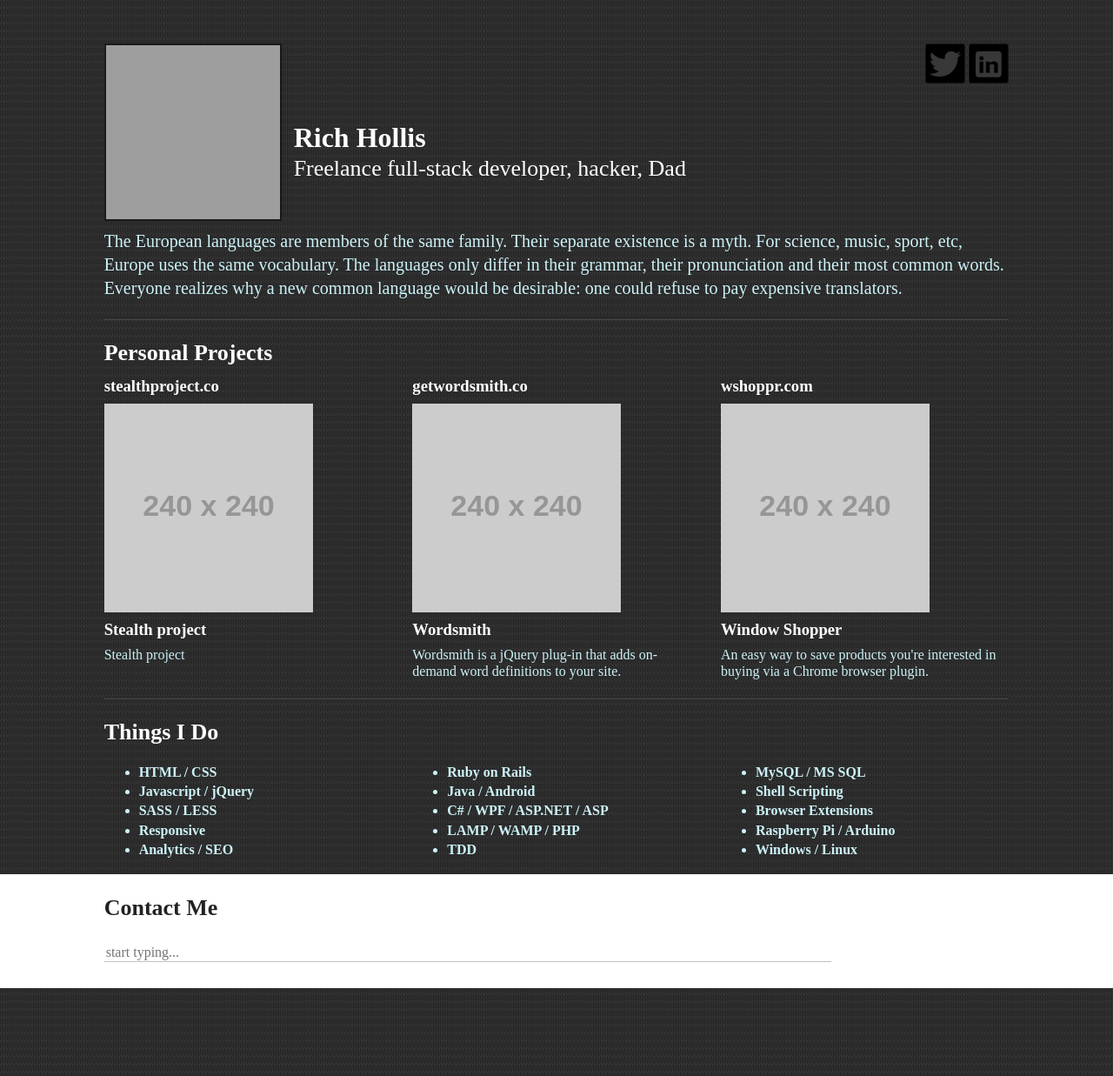
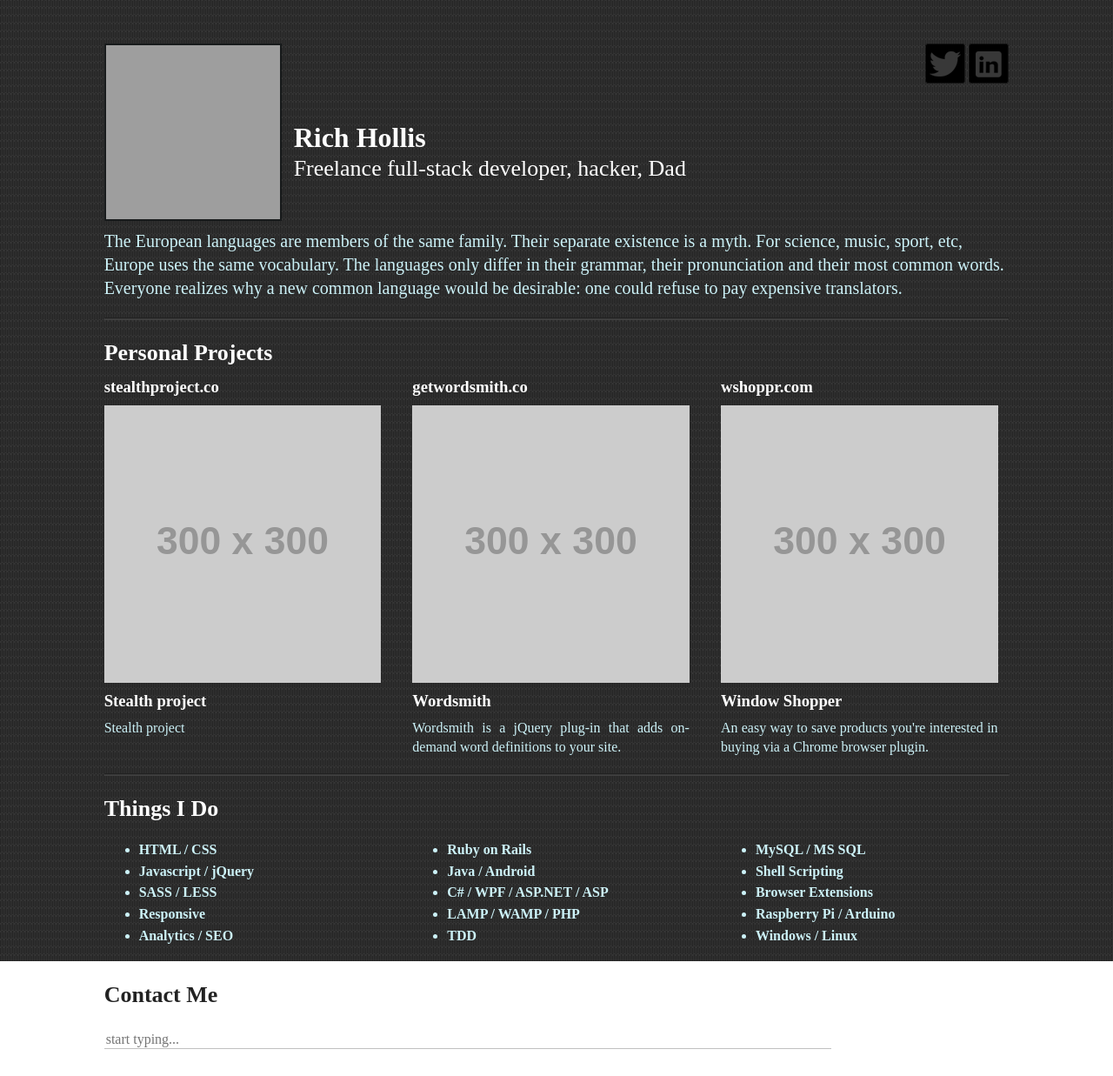
Before and after one commit to richhollis/website-responsive, a Jekyll site: the page built from index.html, in a window 1280 px wide. Shown: the whole page at 87% size. Built offline with Jekyll 4.4.1, drawn with Linux system fonts in a browser that asks for light colours; nearby versions of some CDN libraries; grey boxes are pictures that could not be loaded.

Commit message:
Tweaked the project images/layout

```diff
--- a/css/gridpak.css
+++ b/css/gridpak.css
@@ -97,7 +97,7 @@
         	padding:0 12px;
         }
 
-        .project img { width: 190px;}
+        .project img { width: 100%;}
 
         /*
         Add your semantic classnames in alongside their corresponding spans here. e.g.
@@ -170,7 +170,7 @@
         	padding:0 12px;
         }
 
-        .project img { width: 240px;}
+        .project img { width: 100%;}
 
         .pad,
         .span_1 {
--- a/css/site.css
+++ b/css/site.css
@@ -18,13 +18,13 @@ h2 { font-size: 26px; }
 
 .inline { display: inline; margin: 0; padding: 0;}
 
-.project { line-height: 120%; }
+.project { line-height: 135%; }
 .project h3 { margin: 10px 0 10px 0; }
 .project a { text-decoration: none; color: white;}
-.project .sub { margin: 10px 0 0 0; }
+.project .sub { margin: 10px 0 0 0; text-align: justify; }
 
 .things ul { display: inline-block;}
-.things li { font-weight: bold; }
+.things li { font-weight: bold; line-height: 155%; }
 
 .contact-row { background-color: white;}
 .contact-row h2 { color: #222;}
```
Also changed, not shown: _posts/2012-06-01-wshoppr.md (+1 -1 lines), _posts/2012-06-02-wordsmith.md (+1 -1 lines), _posts/2012-06-03-warble.md (+1 -1 lines).
